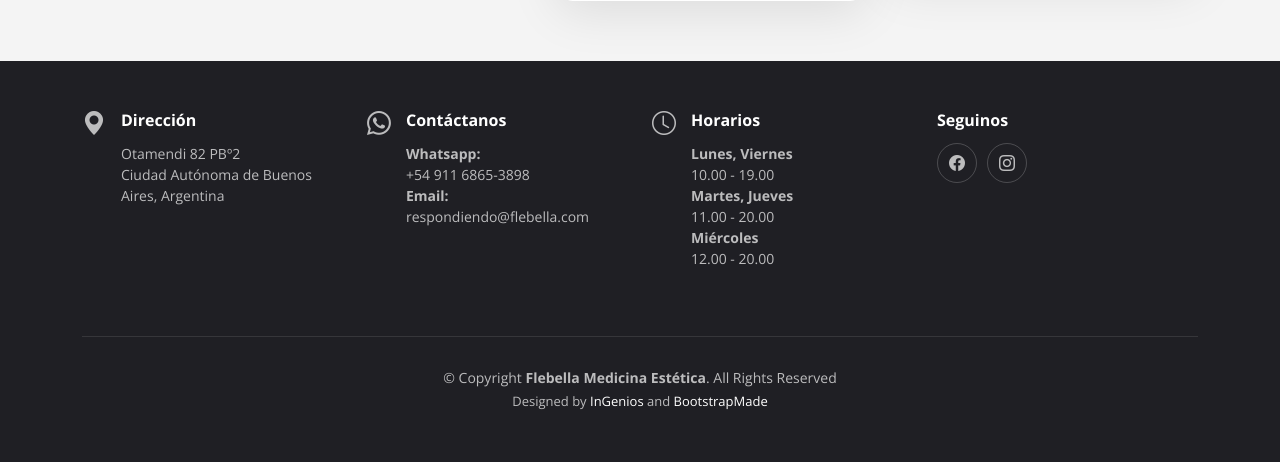
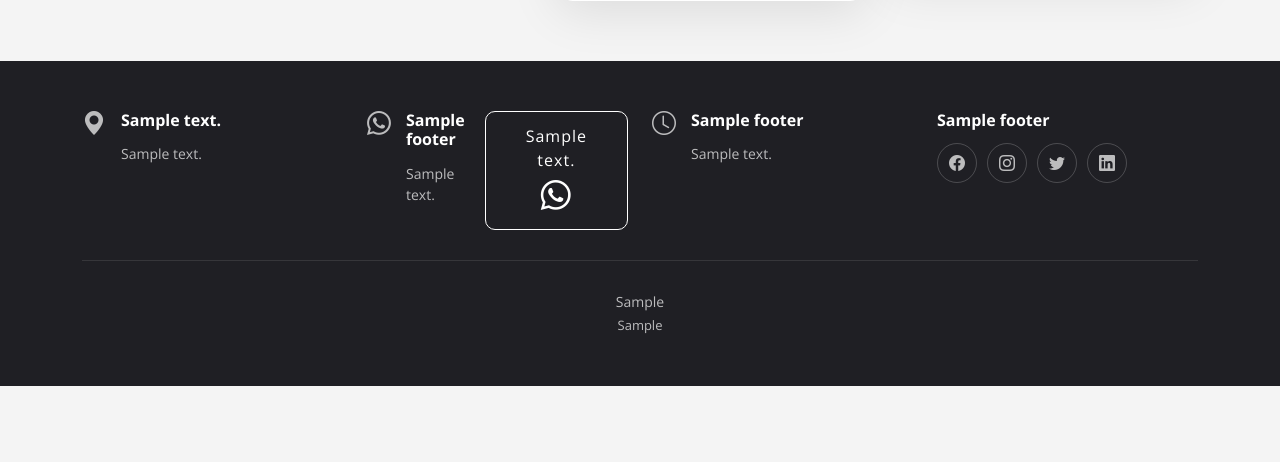
Before and after one commit to matepolicichio/flebiland, a Django app: page / in a window 1280 px wide. Shown: the part 802-1264 px from the top of the page. After the commit the page ends 1188 px from the top, so only its background shows below. Run offline with Django 4.2, Linux system fonts and the light colour scheme; tables that the repository leaves empty hold one stand-in row (values such as "Sample post"); grey boxes marked "Sample" are stand-in pictures; some libraries are stand-ins or nearby versions.

Commit message:
footer appified

```diff
--- a/calltoaction/models.py
+++ b/calltoaction/models.py
@@ -5,12 +5,12 @@ from django.core.exceptions import ValidationError
 message = """"Hola, me gustaría recibir más información sobre las *Promociones y Tratamientos de Flebella*.
 Enviado desde flebiland webapp https://flebiland.flebella.com
 
-Tratamiento de referencia: *...*
+Tratamiento: *...*
 _Distintivo: ..._
 https://flebiland.flebella.com/services
 
-Promoción de referencia: *...*
-_Distintivo: ..._
+Pack: *...*
+_Promo: ..._
 https://flebiland.flebella.com/promociones
 
 Muchas Gracias,"""
--- a/flebi/models.py
+++ b/flebi/models.py
@@ -5,12 +5,12 @@ from django.core.exceptions import ValidationError
 message = """"Hola, me gustaría recibir más información sobre las *Promociones y Tratamientos de Flebella*.
 Enviado desde flebiland webapp https://flebiland.flebella.com
 
-Tratamiento de referencia: *...*
+Tratamiento: *...*
 _Distintivo: ..._
 https://flebiland.flebella.com/services
 
-Promoción de referencia: *...*
-_Distintivo: ..._
+Pack: *...*
+_Promo: ..._
 https://flebiland.flebella.com/promociones
 
 Muchas Gracias,"""
@@ -50,3 +50,62 @@ class Header(models.Model):
 
     def __str__(self):
         return "Header"
+
+
+class Footer(models.Model):
+    address_title = models.CharField(max_length=255, default="Dirección")
+    address_description = models.TextField(
+        default='''<p>
+dirección...<br>
+localidad..., país...<br>
+</p>''')
+
+    contacto_title = models.CharField(max_length=255, default="Contáctanos")
+    is_contacto_description_enabled = models.BooleanField(default=False)
+    contacto_description = models.TextField(
+        default='''<p>
+<strong>Whatsapp:</strong><br>
+<span>+54 911... </span><br>
+<strong>Email:</strong><br>
+<span>email@email.com</span><br>
+</p>''')
+
+    is_whatsapp_enabled = models.BooleanField(default=True)
+    whats_number = models.CharField(
+        max_length=20,
+        null=True,
+        blank=True,
+        validators=[validate_numeric_whatsapp_number],
+        default="5491168653898"
+        )
+    whats_message = models.TextField(null=True, blank=True, default=message)
+    whats_btn_text = models.CharField(max_length=255, default="Contáctanos")
+
+    horario_title = models.CharField(max_length=255, default="Horarios")
+    horario_description = models.TextField(
+        default="""<p>
+<strong>Lunes, Viernes</strong><br> 10.00 - 19.00<br>
+<strong>Martes, Jueves</strong><br> 11.00 - 20.00<br>
+<strong>Miércoles</strong><br> 12.00 - 20.00
+</p>""")
+
+    redes_title = models.CharField(max_length=255, default="Seguinos")
+    is_facebook_enabled = models.BooleanField(default=False)
+    facebook_url = models.URLField(default='https://facebook.com')
+    is_instagram_enabled = models.BooleanField(default=False)
+    instagram_url = models.URLField(default='https://instagram.com')
+    is_twitter_enabled = models.BooleanField(default=False)
+    twitter_url = models.URLField(default='https://twitter.com/')
+    is_linkedin_enabled = models.BooleanField(default=False)
+    linkedin_url = models.URLField(default='https://linkedin.com/')
+
+    copyright = models.TextField(default="""<p>
+&copy; Copyright <strong><span>Company</span></strong>. All Rights Reserved.
+</p>""")
+
+    credits = models.TextField(default="""<p>
+Designed by <a href="https://ingenios.com.ar/">InGenios</a> and <a href="https://bootstrapmade.com/">BootstrapMade</a>
+</p>""")
+
+    def __str__(self):
+        return "Footer"
--- a/flebi/templates/flebi/footer.html
+++ b/flebi/templates/flebi/footer.html
@@ -8,41 +8,59 @@
       <div class="col-lg-3 col-md-6 d-flex">
         <i class="bi bi-geo-alt-fill icon"></i>
         <div>
-          <h4>Dirección</h4>
-          <p>
-            Otamendi 82 PBº2<br>
-            Ciudad Autónoma de Buenos Aires, Argentina<br>
-          </p>
+          <h4>{{ footer.address_title }}</h4>
+          {{ footer.address_description | safe }}
         </div>
       </div>
 
       <div class="col-lg-3 col-md-6 footer-links d-flex">
+        {% if footer.is_contacto_description_enabled %}
         <i class="bi bi-whatsapp icon"></i>
         <div>
-          <h4>Contáctanos</h4>
-          <p>
-            <strong>Whatsapp:</strong><br> +54 911 6865-3898<br>
-            <strong>Email:</strong><br> respondiendo@flebella.com<br>
-          </p>
+          <h4>{{ footer.contacto_title }}</h4>
+          {{ footer.contacto_description | safe }}
         </div>
+        {% endif %}
+
+        {% if footer.is_whatsapp_enabled %}
+        <div class="text-center">
+          <a href="https://api.whatsapp.com/send?phone={{ footer.whats_number }}&text={{ footer.whats_message|urlencode }}"
+            data-aos="fade-up" data-aos-delay="300" class="whatsapp cta-btn" target="_blank">{{ footer.whats_btn_text }}<br>
+            <i class="bi bi-whatsapp"></i>
+          </a>
+        </div>
+        {% endif %}
+
       </div>
 
       <div class="col-lg-3 col-md-6 footer-links d-flex">
         <i class="bi bi-clock icon"></i>
         <div>
-          <h4>Horarios</h4>
-          <p><strong>Lunes, Viernes</strong><br> 10.00 - 19.00<br>
-          <strong>Martes, Jueves</strong><br> 11.00 - 20.00<br>
-          <strong>Miércoles</strong><br> 12.00 - 20.00</p><br>
+          <h4>{{ footer.horario_title }}</h4>
+          {{ footer.horario_description | safe }}
         </div>
       </div>
 
       <div class="col-lg-3 col-md-6 footer-links">
-        <h4>Seguinos</h4>
+        <h4>{{ footer.redes_title }}</h4>
         <div class="social-links d-flex">
-          <!-- <a href="#" class="twitter"><i class="bi bi-twitter"></i></a> -->
-          <a href="https://www.facebook.com/Flebella/" class="facebook" target="_blank"><i class="bi bi-facebook"></i></a>
-          <a href="https://www.instagram.com/flebella/" class="instagram" target="_blank"><i class="bi bi-instagram"></i></a>
+
+          {% if footer.is_facebook_enabled %}
+          <a href="{{ footer.facebook_url }}" class="facebook" target="_blank"><i class="bi bi-facebook"></i></a>
+          {% endif %}
+
+          {% if footer.is_instagram_enabled %}
+          <a href="{{ footer.instagram_url }}" class="instagram" target="_blank"><i class="bi bi-instagram"></i></a>
+          {% endif %}
+
+          {% if footer.is_twitter_enabled %}
+          <a href="{{ footer.twitter_url }}" class="twitter" target="_blank"><i class="bi bi-twitter"></i></a>
+          {% endif %}
+
+          {% if footer.is_linkedin_enabled %}
+          <a href="{{ footer.linkedin_url }}" class="linkedin" target="_blank"><i class="bi bi-linkedin"></i></a>
+          {% endif %}
+
         </div>
       </div>
 
@@ -51,13 +69,39 @@
 
   <div class="container">
     <div class="copyright">
-      &copy; Copyright <strong><span>Flebella Medicina Estética</span></strong>. All Rights Reserved
+      {{ footer.copyright | safe }}
     </div>
     <div class="credits">
-      Designed by <a href="https://ingenios.com.ar/">InGenios</a> and
-      <a href="https://bootstrapmade.com/">BootstrapMade</a>
+      {{ footer.credits | safe }}
     </div>
   </div>
 
+
+<style>
+  .footer2 .cta-btn {
+    font-family: var(--font-primary);
+    font-weight: 500;
+    font-size: 16px;
+    letter-spacing: 1px;
+    display: inline-block;
+    padding: 12px 40px;
+    border-radius: 10px;
+    transition: 0.5s;
+    margin-top: 0px;
+    border: 1px solid var(--color-inverse);
+    color: var(--color-inverse);
+  }
+
+  .footer2 .cta-btn i {
+    font-size: 30px;
+  }
+
+  .footer2 .cta-btn:hover {
+    background: var(--color-primary);
+    border: 1px solid var(--color-primary);
+  }
+</style>
+
+
 </footer><!-- End Footer -->
 <!-- End Footer -->
--- a/flebi/views.py
+++ b/flebi/views.py
@@ -1,5 +1,5 @@
 from django.shortcuts import render
-from .models import Header
+from .models import Header, Footer
 from .forms import ContactForm
 from promociones.models import Post as PromoPost
 from promociones.models import Page as PromoPage
@@ -25,6 +25,7 @@ def index(request):
         nav_enabled=True)
 
     header = Header.objects.first()
+    footer = Footer.objects.first()
 
     promo_posts = PromoPost.objects.filter(is_visible=True).order_by('sort_order')
     service_posts = ServicePost.objects.filter(is_visible=True).order_by('sort_order')
@@ -50,6 +51,7 @@ def index(request):
         'sections': sections,
         'nav_menu': nav_menu,
         'header': header,
+        'footer': footer,
         'hero': hero,
         'promo_posts': promo_posts,
         'service_posts': service_posts,
--- a/hero/models.py
+++ b/hero/models.py
@@ -5,12 +5,12 @@ from django.core.exceptions import ValidationError
 message = """"Hola, me gustaría recibir más información sobre las *Promociones y Tratamientos de Flebella*.
 Enviado desde flebiland webapp https://flebiland.flebella.com
 
-Tratamiento de referencia: *...*
+Tratamiento: *...*
 _Distintivo: ..._
 https://flebiland.flebella.com/services
 
-Promoción de referencia: *...*
-_Distintivo: ..._
+Pack: *...*
+_Promo: ..._
 https://flebiland.flebella.com/promociones
 
 Muchas Gracias,"""
--- a/promociones/models.py
+++ b/promociones/models.py
@@ -8,11 +8,11 @@ from colorfield.fields import ColorField
 from calltoaction.models import CallToAction as Call2Action
 from django.core.exceptions import ValidationError
 
-message = """"Hola, me gustaría recibir más información sobre las *Promociones y Tratamientos de Flebella*.
+message = """"Hola, me gustaría recibir más información sobre las *Promociones de Flebella*.
 Enviado desde flebiland webapp https://flebiland.flebella.com
 
-Promoción de referencia: *...*
-_Distintivo: ..._
+Pack: *...*
+_Promo: ..._
 https://flebiland.flebella.com/promociones
 
 Muchas Gracias,"""
--- a/promociones/views.py
+++ b/promociones/views.py
@@ -2,7 +2,7 @@ import os
 from django.shortcuts import render, get_object_or_404
 from django.views.generic import ListView, DetailView, CreateView, UpdateView, DeleteView
 from .models import Post, Category, Tag, Page
-from flebi.models import Header
+from flebi.models import Header, Footer
 from sectionselection.models import SectionSelection
 from calltoaction.models import CallToAction
 from .forms import PostForm
@@ -27,6 +27,7 @@ def HomeView(request):
         nav_enabled=True)
 
     header = Header.objects.first()
+    footer = Footer.objects.first()
 
     posts = Post.objects.filter(is_visible=True).order_by('sort_order')
 
@@ -42,6 +43,7 @@ def HomeView(request):
         'sections': sections,
         'nav_menu': nav_menu,
         'header': header,
+        'footer': footer,
         'promo_posts': posts,
         'calltoaction': calltoaction,
         'promo_page_content': promo_page_random_content,
@@ -76,6 +78,7 @@ def ArticleDetailView(request, pk):
         nav_enabled=True)
 
     header = Header.objects.first()
+    footer = Footer.objects.first()
 
     post = get_object_or_404(Post, pk=pk)
     posts = Post.objects.filter(is_visible=True).order_by('sort_order')
@@ -100,6 +103,7 @@ def ArticleDetailView(request, pk):
         'sections': sections,
         'nav_menu': nav_menu,
         'header': header,
+        'footer': footer,
         'post': post,
         'promo_posts': posts,
         'calltoaction': calltoaction,
--- a/services/models.py
+++ b/services/models.py
@@ -8,16 +8,12 @@ from calltoaction.models import CallToAction as Call2Action
 from django.core.exceptions import ValidationError
 
 
-message = """"Hola, me gustaría recibir más información sobre las *Promociones y Tratamientos de Flebella*.
+message = """"Hola, me gustaría recibir más información sobre los *Tratamientos de Flebella*.
 Enviado desde flebiland webapp https://flebiland.flebella.com
 
-Tratamiento de referencia: *...*
+Tratamiento: *...*
 _Distintivo: ..._
 https://flebiland.flebella.com/services
-
-Promoción de referencia: *...*
-_Distintivo: ..._
-https://flebiland.flebella.com/promociones
 
 Muchas Gracias,"""
 
--- a/services/views.py
+++ b/services/views.py
@@ -77,7 +77,7 @@ def ArticleDetailView(request, pk):
     header = Header.objects.first()
 
     post = get_object_or_404(Post, pk=pk)
-    posts = Post.objects.filter(is_visible=True).order_by('-post_date')
+    posts = Post.objects.filter(is_visible=True).order_by('sort_order')
 
     calltoaction = None
     if post.call2action:
```
Also changed, not shown: flebi/admin.py (+9 -1 lines), flebi/templates/flebi/footer copy.html (added, +63 -0 lines).
